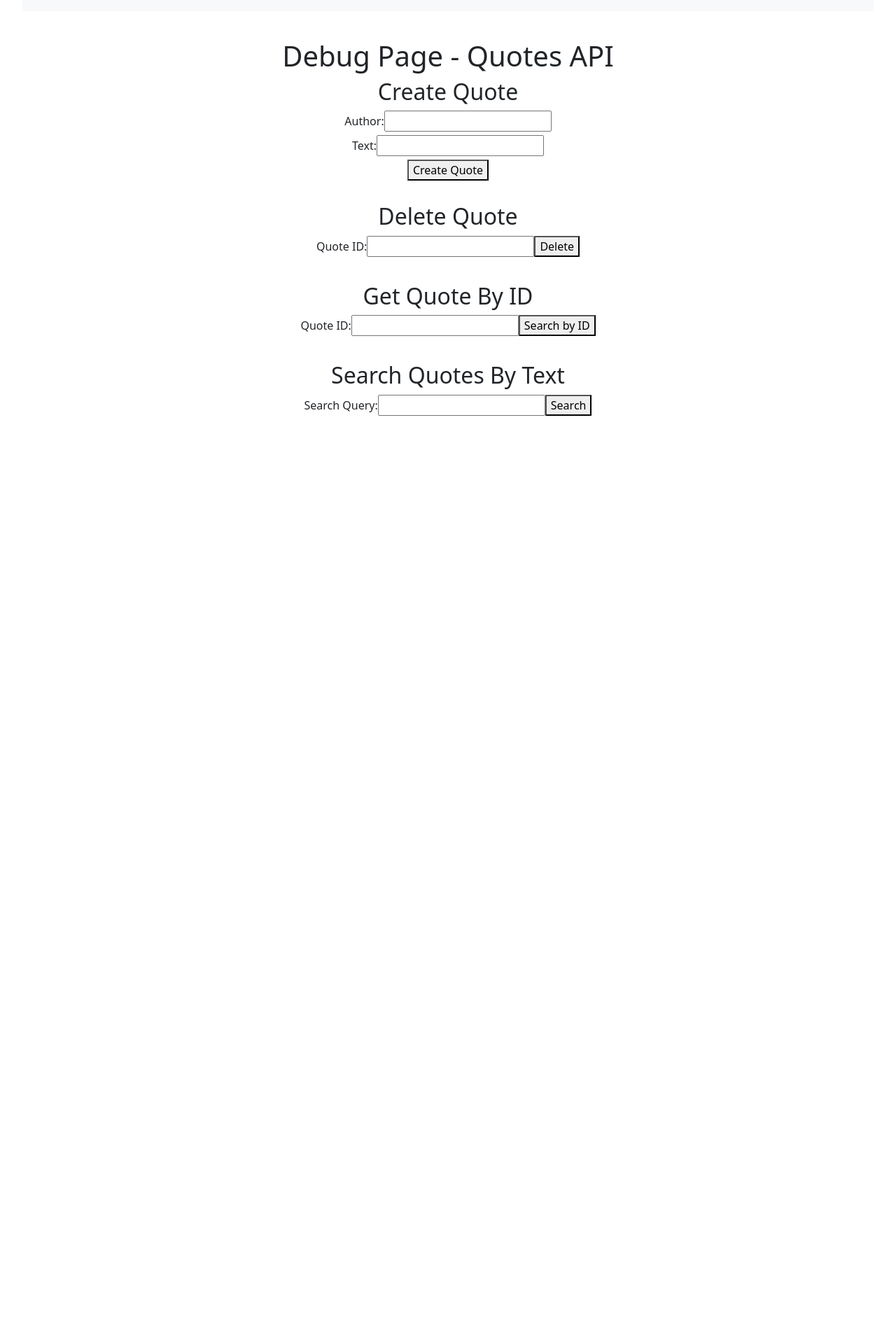
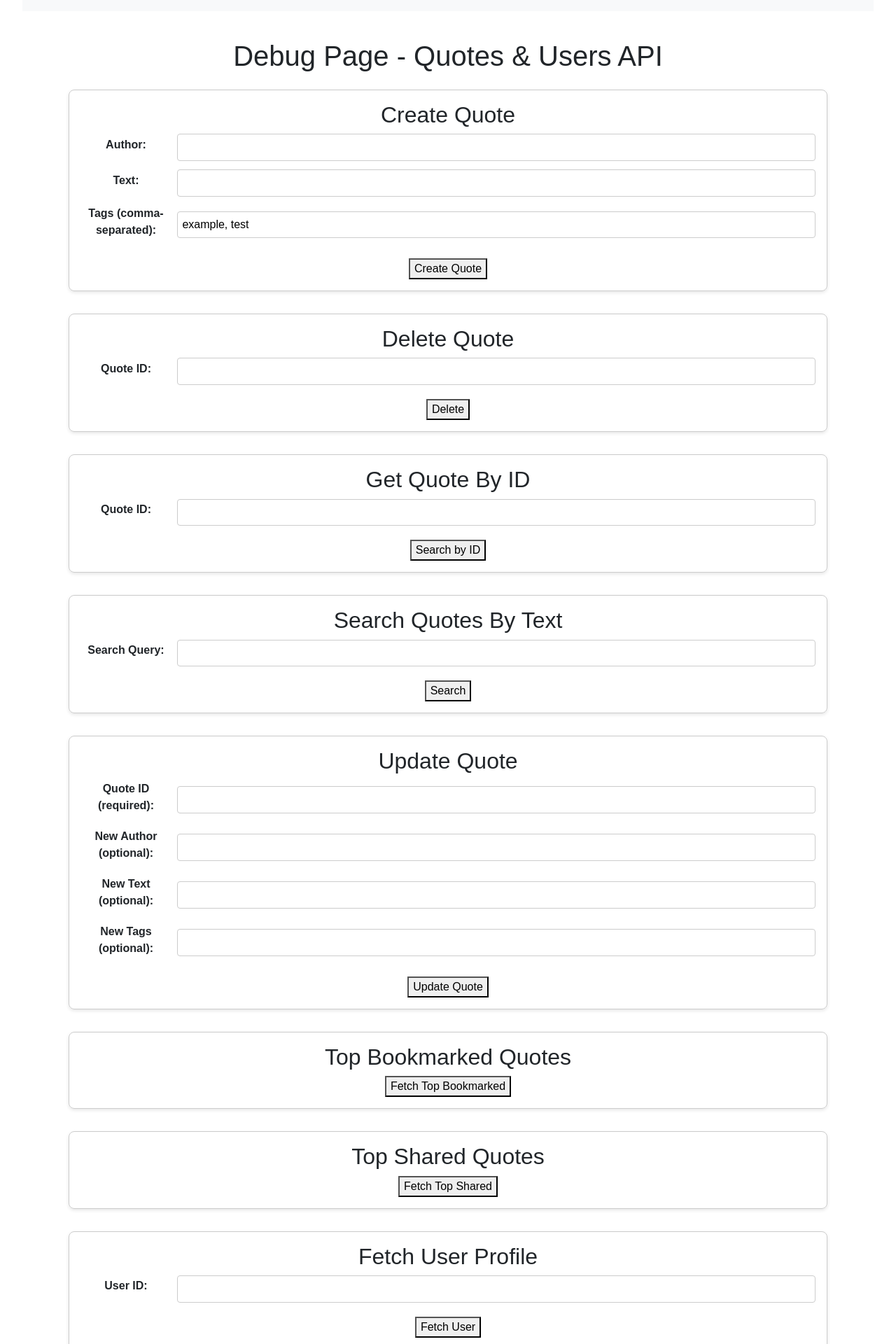
Before and after one commit to clxxiii/OZ-CSC-480-HCI-521-Spring-2025, a React (Vite) app in the folder frontend/src/main/frontend/: page /debug in a window 1280 px wide. Shown: the part 40-1960 px from the top of the page at 70% size. Before the commit the page ends 800 px from the top, so only its background shows below. Built offline with nearby package versions, Linux system fonts and the light colour scheme.

Commit message:
Updated debug page
Having some issues with account services working correctly.

```diff
--- a/frontend/src/main/frontend/src/pages/DebugPage.jsx
+++ b/frontend/src/main/frontend/src/pages/DebugPage.jsx
@@ -3,41 +3,71 @@ import {
   createQuote,
   deleteQuote,
   searchQuotes,
-  // add more imports if you want to test them:
-  // updateQuote,
-  // fetchTopBookmarkedQuotes,
-  // reportQuote,
-  // fetchUserProfile,
-  // fetchTopSharedQuotes,
-} from "../lib/api.js"; // Adjust the path as needed
+  updateQuote,
+  fetchTopBookmarkedQuotes,
+  fetchTopSharedQuotes,
+  fetchUserProfile,
+} from "../lib/api.js"; // Adjust path if needed
+
+// Example inline styles
+const cardStyle = {
+  border: "1px solid #ccc",
+  padding: "1rem",
+  marginBottom: "2rem",
+  borderRadius: "8px",
+  boxShadow: "0 2px 5px rgba(0,0,0,0.1)",
+};
+
+const formRowStyle = {
+  display: "flex",
+  alignItems: "center",
+  marginBottom: "0.75rem",
+};
+
+const labelStyle = {
+  width: "130px",
+  fontWeight: "bold",
+};
+
+const inputStyle = {
+  flex: "1",
+  padding: "0.4rem",
+  marginLeft: "0.5rem",
+  borderRadius: "4px",
+  border: "1px solid #ccc",
+};
 
 const DebugPage = () => {
-  // ------------------------
+  //
   // 1) CREATE QUOTE
-  // ------------------------
+  //
   const [createAuthor, setCreateAuthor] = useState("");
   const [createText, setCreateText] = useState("");
-  const [createTags, setTag] = useState(["example, test"]);
+  const [createTagsInput, setCreateTagsInput] = useState("example, test");
   const [createResult, setCreateResult] = useState(null);
 
   const handleCreateQuote = async (e) => {
     e.preventDefault();
+    const tagsArray = createTagsInput
+      .split(",")
+      .map((tag) => tag.trim())
+      .filter((tag) => tag.length > 0);
+
     try {
       const result = await createQuote({
         quote: createText,
         author: createAuthor,
-        tags: "example",
+        tags: tagsArray,
       });
-
-      setCreateResult(result.stringify);
+      setCreateResult(result);
     } catch (error) {
       setCreateResult(`Error creating quote: ${error.message}`);
     }
   };
 
-  // ------------------------
+  //
   // 2) DELETE QUOTE
-  // ------------------------
+  //
   const [deleteId, setDeleteId] = useState("");
   const [deleteResult, setDeleteResult] = useState(null);
 
@@ -51,134 +81,386 @@ const DebugPage = () => {
     }
   };
 
-  // ------------------------
+  //
   // 3) SEARCH QUOTE BY ID
-  // ------------------------
+  //
   const [searchId, setSearchId] = useState("");
   const [searchIdResult, setSearchIdResult] = useState(null);
 
   const handleSearchById = async (e) => {
     e.preventDefault();
     try {
-      // Pass second arg as true to indicate searching by ID
-      const result = await searchQuotes(searchId, true);
+      const result = await searchQuotes(searchId, true); // isQuoteID = true
       setSearchIdResult(result);
     } catch (error) {
       setSearchIdResult(`Error searching quote by ID: ${error.message}`);
     }
   };
 
-  // ------------------------
+  //
   // 4) SEARCH QUOTES BY TEXT
-  // ------------------------
+  //
   const [searchText, setSearchText] = useState("");
   const [searchTextResult, setSearchTextResult] = useState(null);
 
   const handleSearchByText = async (e) => {
     e.preventDefault();
     try {
-      // isQuoteID = false, so it searches by text
-      const result = await searchQuotes(searchText, false);
+      const result = await searchQuotes(searchText, false); // isQuoteID = false
       setSearchTextResult(result);
     } catch (error) {
       setSearchTextResult(`Error searching quotes by text: ${error.message}`);
     }
   };
 
+  //
+  // 5) UPDATE QUOTE
+  //
+  const [updateId, setUpdateId] = useState("");
+  const [updateAuthor, setUpdateAuthor] = useState("");
+  const [updateText, setUpdateText] = useState("");
+  const [updateTagsInput, setUpdateTagsInput] = useState("");
+  const [updateResult, setUpdateResult] = useState(null);
+
+  const handleUpdateQuote = async (e) => {
+    e.preventDefault();
+    const tagsArray = updateTagsInput
+      .split(",")
+      .map((tag) => tag.trim())
+      .filter((tag) => tag.length > 0);
+
+    // Typically, an update expects an _id + any fields you want to change
+    const payload = {
+      _id: updateId, // Required for your endpoint
+    };
+    if (updateAuthor) payload.author = updateAuthor;
+    if (updateText) payload.quote = updateText;
+    if (tagsArray.length) payload.tags = tagsArray;
+
+    try {
+      const result = await updateQuote(payload);
+      setUpdateResult(result);
+    } catch (error) {
+      setUpdateResult(`Error updating quote: ${error.message}`);
+    }
+  };
+
+  //
+  // 6) FETCH TOP BOOKMARKED
+  //
+  const [topBookmarkedResult, setTopBookmarkedResult] = useState(null);
+
+  const handleFetchTopBookmarked = async () => {
+    try {
+      const data = await fetchTopBookmarkedQuotes();
+      setTopBookmarkedResult(data);
+    } catch (error) {
+      setTopBookmarkedResult(`Error: ${error.message}`);
+    }
+  };
+
+  //
+  // 7) FETCH TOP SHARED
+  //
+  const [topSharedResult, setTopSharedResult] = useState(null);
+
+  const handleFetchTopShared = async () => {
+    try {
+      const data = await fetchTopSharedQuotes();
+      setTopSharedResult(data);
+    } catch (error) {
+      setTopSharedResult(`Error: ${error.message}`);
+    }
+  };
+
+  //
+  // 8) FETCH USER PROFILE
+  //
+  const [userId, setUserId] = useState("");
+  const [userProfileResult, setUserProfileResult] = useState(null);
+
+  const handleFetchUserProfile = async (e) => {
+    e.preventDefault();
+    try {
+      const data = await fetchUserProfile(userId);
+      setUserProfileResult(data);
+    } catch (error) {
+      setUserProfileResult(`Error: ${error.message}`);
+    }
+  };
+
   return (
-    <div style={{ padding: "1rem" }}>
-      <h1>Debug Page - Quotes API</h1>
+    <div style={{ padding: "1rem", fontFamily: "Arial, sans-serif" }}>
+      <h1 style={{ marginBottom: "1.5rem" }}>
+        Debug Page - Quotes & Users API
+      </h1>
 
       {/* 1) CREATE QUOTE */}
-      <section style={{ marginBottom: "2rem" }}>
+      <div style={cardStyle}>
         <h2>Create Quote</h2>
         <form onSubmit={handleCreateQuote}>
-          <div>
-            <label>Author: </label>
+          <div style={formRowStyle}>
+            <label style={labelStyle}>Author:</label>
             <input
+              style={inputStyle}
               type="text"
               value={createAuthor}
               onChange={(e) => setCreateAuthor(e.target.value)}
               required
             />
           </div>
-          <div>
-            <label>Text: </label>
+          <div style={formRowStyle}>
+            <label style={labelStyle}>Text:</label>
             <input
+              style={inputStyle}
               type="text"
               value={createText}
               onChange={(e) => setCreateText(e.target.value)}
               required
             />
           </div>
-          <button type="submit">Create Quote</button>
+          <div style={formRowStyle}>
+            <label style={labelStyle}>Tags (comma-separated):</label>
+            <input
+              style={inputStyle}
+              type="text"
+              value={createTagsInput}
+              onChange={(e) => setCreateTagsInput(e.target.value)}
+              required
+            />
+          </div>
+          <button type="submit" style={{ marginTop: "0.5rem" }}>
+            Create Quote
+          </button>
         </form>
         {createResult && (
-          <pre style={{ background: "#f0f0f0", padding: "1rem" }}>
+          <pre
+            style={{
+              background: "#f9f9f9",
+              padding: "1rem",
+              marginTop: "1rem",
+            }}
+          >
             {JSON.stringify(createResult, null, 2)}
           </pre>
         )}
-      </section>
+      </div>
 
       {/* 2) DELETE QUOTE */}
-      <section style={{ marginBottom: "2rem" }}>
+      <div style={cardStyle}>
         <h2>Delete Quote</h2>
         <form onSubmit={handleDeleteQuote}>
-          <label>Quote ID: </label>
+          <div style={formRowStyle}>
+            <label style={labelStyle}>Quote ID:</label>
             <input
+              style={inputStyle}
               type="text"
               value={deleteId}
               onChange={(e) => setDeleteId(e.target.value)}
               required
             />
-          <button type="submit">Delete</button>
+          </div>
+          <button type="submit" style={{ marginTop: "0.5rem" }}>
+            Delete
+          </button>
         </form>
         {deleteResult && (
-          <pre style={{ background: "#f0f0f0", padding: "1rem" }}>
+          <pre
+            style={{
+              background: "#f9f9f9",
+              padding: "1rem",
+              marginTop: "1rem",
+            }}
+          >
             {JSON.stringify(deleteResult, null, 2)}
           </pre>
         )}
-      </section>
+      </div>
 
       {/* 3) SEARCH BY ID */}
-      <section style={{ marginBottom: "2rem" }}>
+      <div style={cardStyle}>
         <h2>Get Quote By ID</h2>
         <form onSubmit={handleSearchById}>
-          <label>Quote ID: </label>
+          <div style={formRowStyle}>
+            <label style={labelStyle}>Quote ID:</label>
             <input
+              style={inputStyle}
               type="text"
               value={searchId}
               onChange={(e) => setSearchId(e.target.value)}
               required
             />
-          <button type="submit">Search by ID</button>
+          </div>
+          <button type="submit" style={{ marginTop: "0.5rem" }}>
+            Search by ID
+          </button>
         </form>
         {searchIdResult && (
-          <pre style={{ background: "#f0f0f0", padding: "1rem" }}>
+          <pre
+            style={{
+              background: "#f9f9f9",
+              padding: "1rem",
+              marginTop: "1rem",
+            }}
+          >
             {JSON.stringify(searchIdResult, null, 2)}
           </pre>
         )}
-      </section>
+      </div>
 
       {/* 4) SEARCH BY TEXT */}
-      <section style={{ marginBottom: "2rem" }}>
+      <div style={cardStyle}>
         <h2>Search Quotes By Text</h2>
         <form onSubmit={handleSearchByText}>
-          <label>Search Query: </label>
+          <div style={formRowStyle}>
+            <label style={labelStyle}>Search Query:</label>
             <input
+              style={inputStyle}
               type="text"
               value={searchText}
               onChange={(e) => setSearchText(e.target.value)}
               required
             />
-          <button type="submit">Search</button>
+          </div>
+          <button type="submit" style={{ marginTop: "0.5rem" }}>
+            Search
+          </button>
         </form>
         {searchTextResult && (
-          <pre style={{ background: "#f0f0f0", padding: "1rem" }}>
+          <pre
+            style={{
+              background: "#f9f9f9",
+              padding: "1rem",
+              marginTop: "1rem",
+            }}
+          >
             {JSON.stringify(searchTextResult, null, 2)}
           </pre>
         )}
-      </section>
+      </div>
+
+      {/* 5) UPDATE QUOTE */}
+      <div style={cardStyle}>
+        <h2>Update Quote</h2>
+        <form onSubmit={handleUpdateQuote}>
+          <div style={formRowStyle}>
+            <label style={labelStyle}>Quote ID (required):</label>
+            <input
+              style={inputStyle}
+              type="text"
+              value={updateId}
+              onChange={(e) => setUpdateId(e.target.value)}
+              required
+            />
+          </div>
+          <div style={formRowStyle}>
+            <label style={labelStyle}>New Author (optional):</label>
+            <input
+              style={inputStyle}
+              type="text"
+              value={updateAuthor}
+              onChange={(e) => setUpdateAuthor(e.target.value)}
+            />
+          </div>
+          <div style={formRowStyle}>
+            <label style={labelStyle}>New Text (optional):</label>
+            <input
+              style={inputStyle}
+              type="text"
+              value={updateText}
+              onChange={(e) => setUpdateText(e.target.value)}
+            />
+          </div>
+          <div style={formRowStyle}>
+            <label style={labelStyle}>New Tags (optional):</label>
+            <input
+              style={inputStyle}
+              type="text"
+              value={updateTagsInput}
+              onChange={(e) => setUpdateTagsInput(e.target.value)}
+            />
+          </div>
+          <button type="submit" style={{ marginTop: "0.5rem" }}>
+            Update Quote
+          </button>
+        </form>
+        {updateResult && (
+          <pre
+            style={{
+              background: "#f9f9f9",
+              padding: "1rem",
+              marginTop: "1rem",
+            }}
+          >
+            {JSON.stringify(updateResult, null, 2)}
+          </pre>
+        )}
+      </div>
+
+      {/* 6) TOP BOOKMARKED QUOTES */}
+      <div style={cardStyle}>
+        <h2>Top Bookmarked Quotes</h2>
+        <button onClick={handleFetchTopBookmarked}>Fetch Top Bookmarked</button>
+        {topBookmarkedResult && (
+          <pre
+            style={{
+              background: "#f9f9f9",
+              padding: "1rem",
+              marginTop: "1rem",
+            }}
+          >
+            {JSON.stringify(topBookmarkedResult, null, 2)}
+          </pre>
+        )}
+      </div>
+
+      {/* 7) TOP SHARED QUOTES */}
+      <div style={cardStyle}>
+        <h2>Top Shared Quotes</h2>
+        <button onClick={handleFetchTopShared}>Fetch Top Shared</button>
+        {topSharedResult && (
+          <pre
+            style={{
+              background: "#f9f9f9",
+              padding: "1rem",
+              marginTop: "1rem",
+            }}
+          >
+            {JSON.stringify(topSharedResult, null, 2)}
+          </pre>
+        )}
+      </div>
+
+      {/* 8) FETCH USER PROFILE */}
+      <div style={cardStyle}>
+        <h2>Fetch User Profile</h2>
+        <form onSubmit={handleFetchUserProfile}>
+          <div style={formRowStyle}>
+            <label style={labelStyle}>User ID:</label>
+            <input
+              style={inputStyle}
+              type="text"
+              value={userId}
+              onChange={(e) => setUserId(e.target.value)}
+              required
+            />
+          </div>
+          <button type="submit" style={{ marginTop: "0.5rem" }}>
+            Fetch User
+          </button>
+        </form>
+        {userProfileResult && (
+          <pre
+            style={{
+              background: "#f9f9f9",
+              padding: "1rem",
+              marginTop: "1rem",
+            }}
+          >
+            {JSON.stringify(userProfileResult, null, 2)}
+          </pre>
+        )}
+      </div>
     </div>
   );
 };
```
Also changed, not shown: frontend/src/main/frontend/src/lib/api.js. Lines whose indentation alone changed are shown as unchanged.
